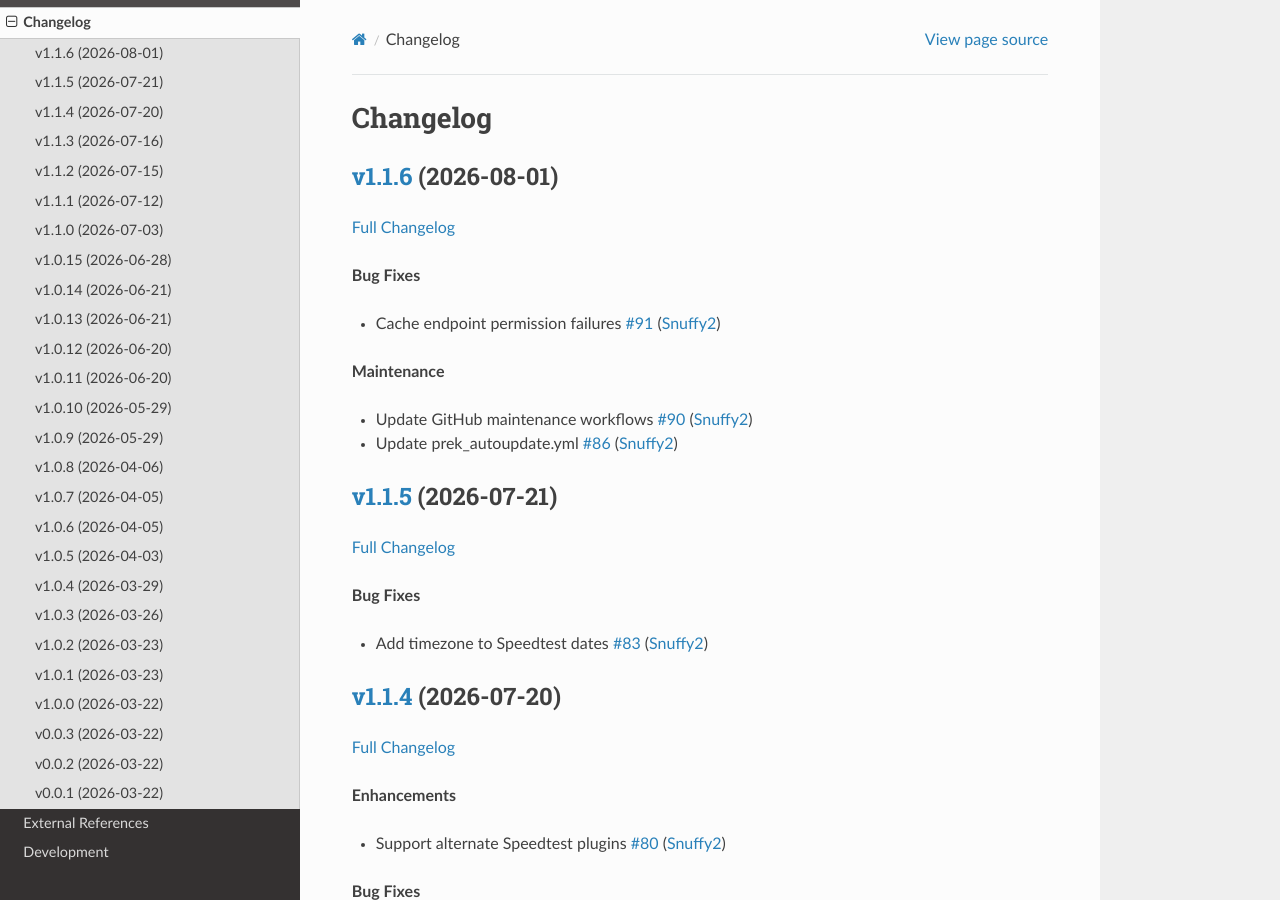
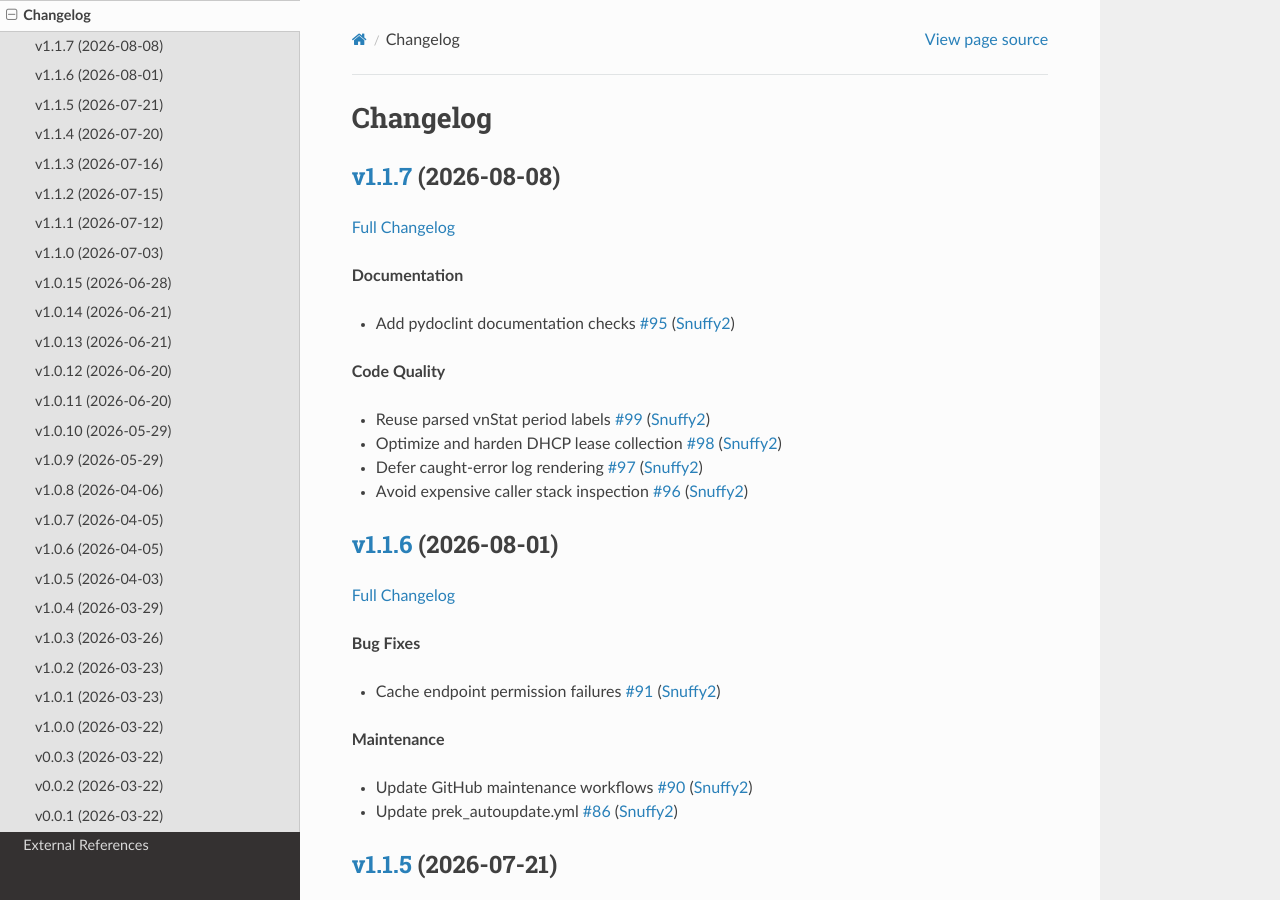
Before and after one commit to Snuffy2/aiopnsense, a Sphinx documentation site: the page built from docs/source/changelog.md, in a window 1280 px wide and 900 px high. Built offline with Sphinx 7.4.7 and the Read the Docs theme 3.1.0, drawn with Linux system fonts in a browser that asks for light colours; the version number could not be read and is left out.

Commit message:
Update changelog [skip ci]

```diff
--- a/docs/source/changelog.md
+++ b/docs/source/changelog.md
@@ -1,4 +1,19 @@
 # Changelog
+
+## [v1.1.7](https://github.com/Snuffy2/aiopnsense/tree/v1.1.7) (2026-08-08)
+
+[Full Changelog](https://github.com/Snuffy2/aiopnsense/compare/v1.1.6...v1.1.7)
+
+**Documentation**
+
+- Add pydoclint documentation checks [\#95](https://github.com/Snuffy2/aiopnsense/pull/95) ([Snuffy2](https://github.com/Snuffy2))
+
+**Code Quality**
+
+- Reuse parsed vnStat period labels [\#99](https://github.com/Snuffy2/aiopnsense/pull/99) ([Snuffy2](https://github.com/Snuffy2))
+- Optimize and harden DHCP lease collection [\#98](https://github.com/Snuffy2/aiopnsense/pull/98) ([Snuffy2](https://github.com/Snuffy2))
+- Defer caught-error log rendering [\#97](https://github.com/Snuffy2/aiopnsense/pull/97) ([Snuffy2](https://github.com/Snuffy2))
+- Avoid expensive caller stack inspection [\#96](https://github.com/Snuffy2/aiopnsense/pull/96) ([Snuffy2](https://github.com/Snuffy2))
 
 ## [v1.1.6](https://github.com/Snuffy2/aiopnsense/tree/v1.1.6) (2026-08-01)
 
```
